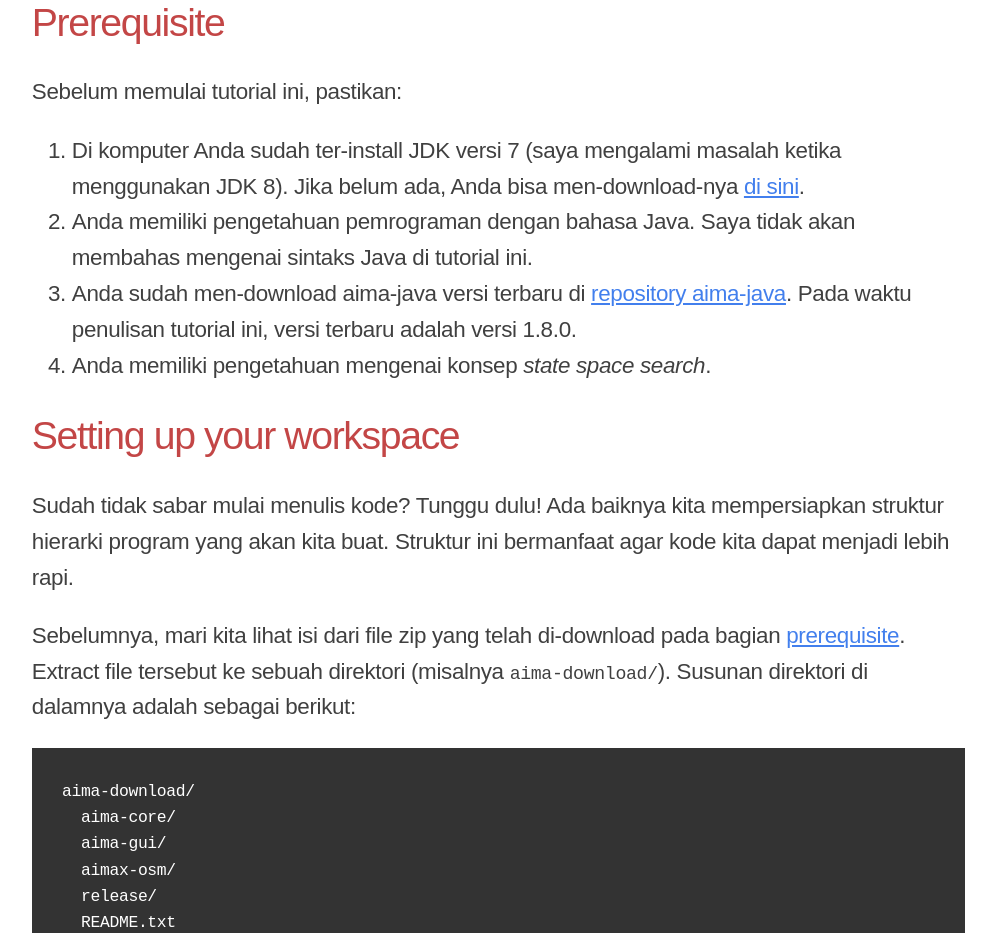
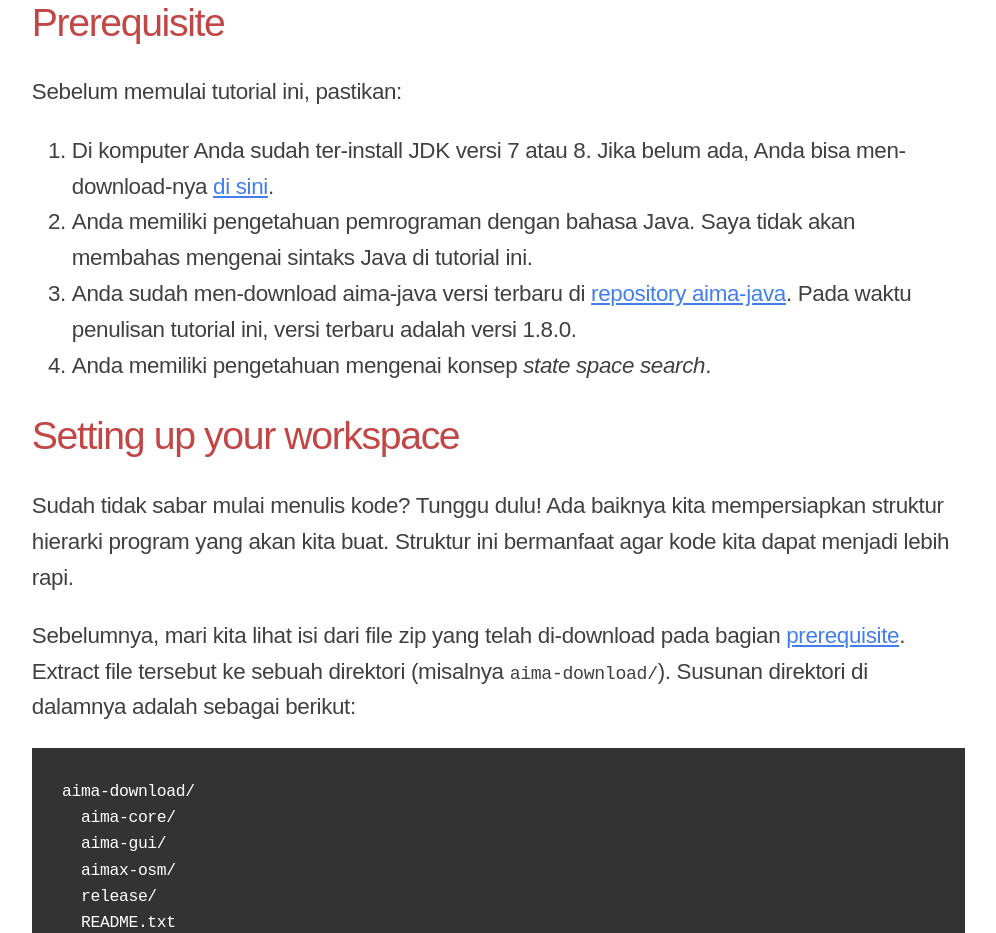
Before and after one commit to bobbypriam/old-bobbypriambodo.github.io, a plain HTML site: page tutorial/aima/index.html in a window 1280 px wide. Shown: the part 1260-2193 px from the top of the page, without its empty margins (153-1149 px from the left). Drawn offline with Linux system fonts and the light colour scheme.

Commit message:
Apparently JDK 8 works fine (weird behavior on build)

```diff
--- a/tutorial/aima/index.html
+++ b/tutorial/aima/index.html
@@ -60,7 +60,7 @@
 <p>Sebelum memulai tutorial ini, pastikan:</p>
 
 <ol>
-<li>Di komputer Anda sudah ter-install JDK versi 7 (saya mengalami masalah ketika menggunakan JDK 8). Jika belum ada, Anda bisa men-download-nya <a href="http://www.oracle.com/technetwork/java/javase/downloads/index.html" target="_blank">di sini</a>.</li>
+<li>Di komputer Anda sudah ter-install JDK versi 7 atau 8. Jika belum ada, Anda bisa men-download-nya <a href="http://www.oracle.com/technetwork/java/javase/downloads/index.html" target="_blank">di sini</a>.</li>
 <li>Anda memiliki pengetahuan pemrograman dengan bahasa Java. Saya tidak akan membahas mengenai sintaks Java di tutorial ini.</li>
 <li>Anda sudah men-download aima-java versi terbaru di <a href="https://code.google.com/p/aima-java/" target="_blank">repository aima-java</a>. Pada waktu penulisan tutorial ini, versi terbaru adalah versi 1.8.0.</li>
 <li>Anda memiliki pengetahuan mengenai konsep <em>state space search</em>.
```
